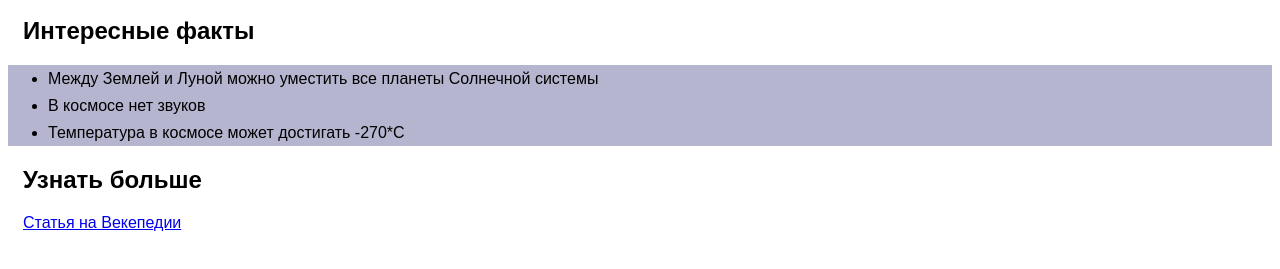
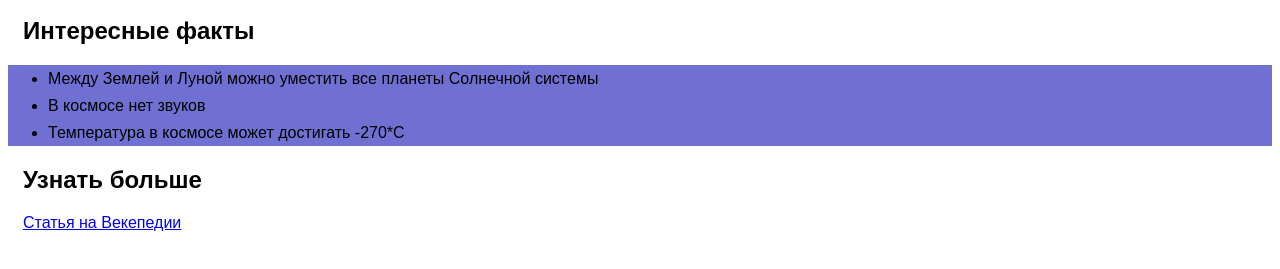
Before and after one commit to ondksbejxneo/wikipedia, a plain HTML site: page docs/index.html in a window 1280 px wide. Shown: the part 383-652 px from the top of the page. Drawn offline with Linux system fonts and the light colour scheme.

Commit message:
feat(изменил цвет фона)

```diff
--- a/docs/style.css
+++ b/docs/style.css
@@ -23,5 +23,5 @@ body {
 }
 .list {
     line-height: 27px;
-    background-color: #b5b5cf;
+    background-color: #7070d3;
 }
```
